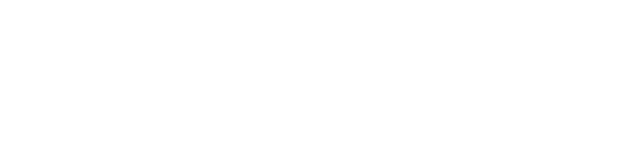
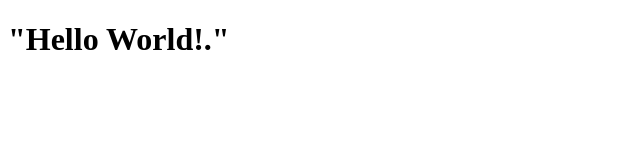
Before and after one commit to iteleh/ime_prapavan_project, a plain HTML site: page index.html in a window 1280 px wide. Shown: the whole page, without its empty margins (0-640 px from the left). Drawn offline with Linux system fonts and the light colour scheme.

Commit message:
Initial commit update

```diff
--- a/index.html
+++ b/index.html
@@ -8,19 +8,10 @@
 
   <body>
     <script src="https://cdn.freecodecamp.org/testable-projects-fcc/v1/bundle.js"></script>
+    <h1>"Hello World!."</h1>
 
-    <!--
 
-    Hello Camper!
 
-    For now, the test suite only works in Chrome!
-    Please read the README below in the JS Editor before beginning.
-    Feel free to delete this message once you have read it.
-    Good luck and Happy Coding!
-
-    - The freeCodeCamp Team
-
-    -->
     <script  src="js/index.js"></script>
   </body>
 </html>
```
